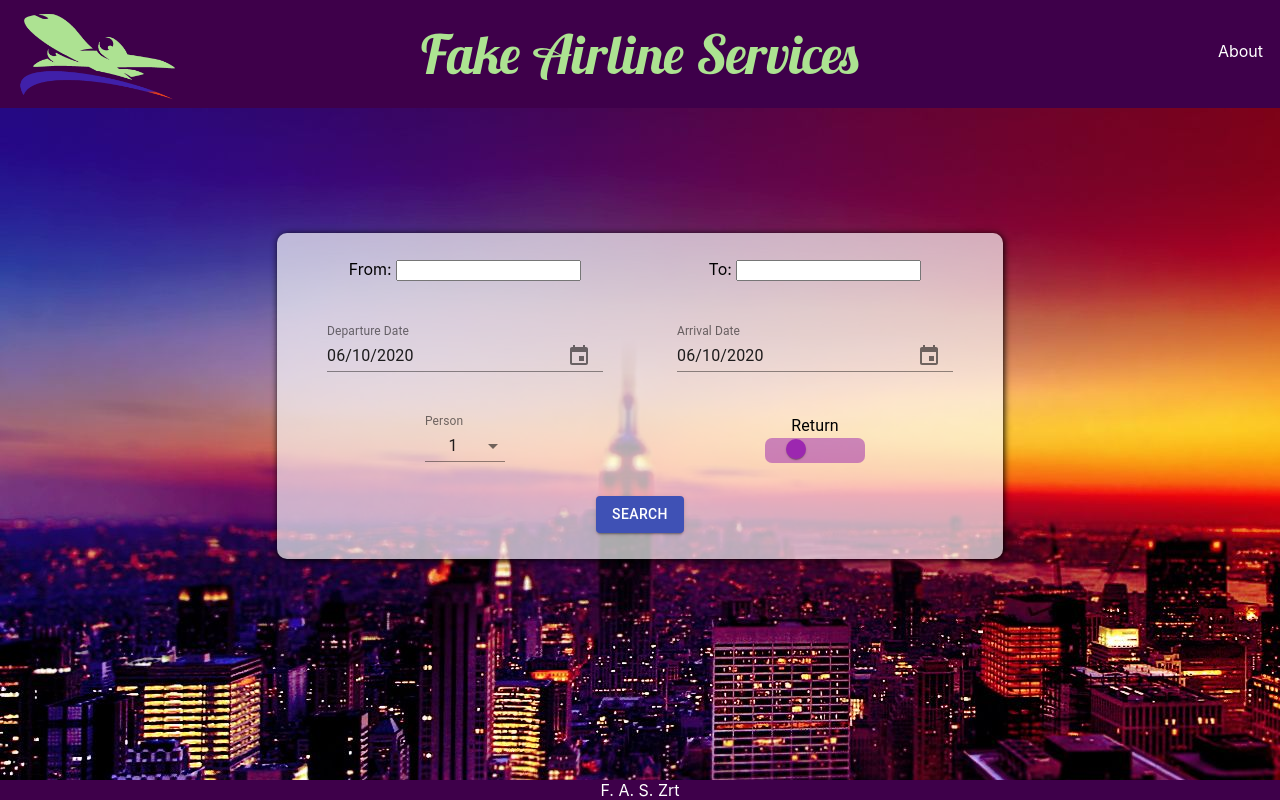
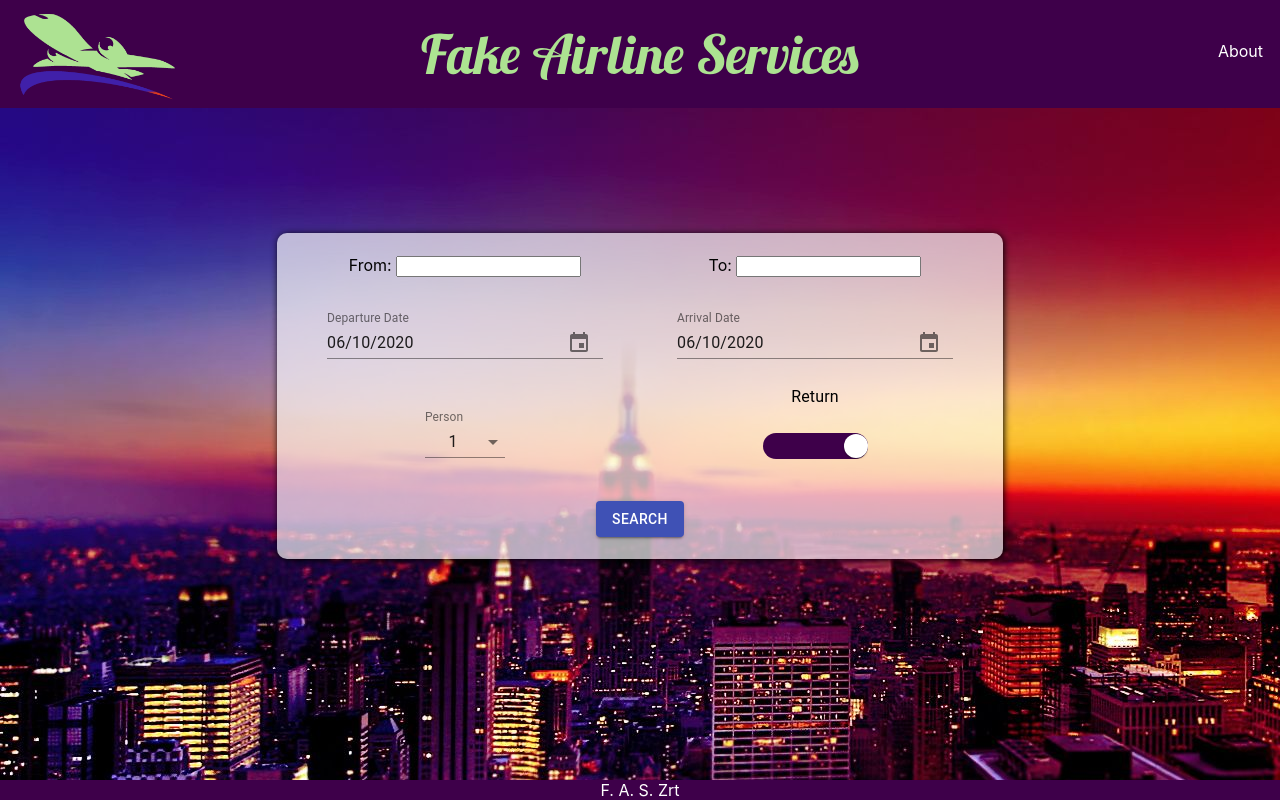
Before and after one commit to Gsuscc/fas-react, a React (Create React App) app: page / in a window 1280 px wide. Built offline with nearby package versions, Linux system fonts and the light colour scheme.

Commit message:
fix switcher

```diff
--- a/src/components/form/Switch.js
+++ b/src/components/form/Switch.js
@@ -4,30 +4,58 @@ import FormGroup from "@material-ui/core/FormGroup";
 import FormControlLabel from "@material-ui/core/FormControlLabel";
 import FormControl from "@material-ui/core/FormControl";
 import { withStyles } from "@material-ui/core/styles";
-import { purple } from "@material-ui/core/colors";
 
-const CustomSwitch = withStyles({
+const CustomSwitch = withStyles((theme) => ({
   root: {
-    width: 100,
-    height: 25,
+    width: 105,
+    height: 26,
     padding: 0,
+    margin: theme.spacing(3),
   },
   switchBase: {
     padding: 1,
     "&$checked": {
-      transform: "translateX(75px)",
+      transform: "translateX(80px)",
+      color: "white",
+      "& + $track": {
+        backgroundColor: "#3e004a",
+        opacity: 1,
+        border: "none",
+      },
     },
-    color: purple[300],
-    "&$checked": {
-      color: purple[500],
-    },
-    "&$checked + $track": {
-      backgroundColor: purple[500],
+    "&$focusVisible $thumb": {
+      color: "#ace391",
+      border: "1px solid #fff",
     },
   },
+  thumb: {
+    width: 24,
+    height: 24,
+  },
+  track: {
+    borderRadius: 26 / 2,
+    backgroundColor: "#ace391",
+    opacity: 1,
+    transition: theme.transitions.create(["background-color", "border"]),
+  },
   checked: {},
-  track: {},
-})(Switch);
+  focusVisible: {},
+}))(({ classes, ...props }) => {
+  return (
+    <Switch
+      focusVisibleClassName={classes.focusVisible}
+      disableRipple
+      classes={{
+        root: classes.root,
+        switchBase: classes.switchBase,
+        thumb: classes.thumb,
+        track: classes.track,
+        checked: classes.checked,
+      }}
+      {...props}
+    />
+  );
+});
 
 export default function FormControlLabelPosition() {
   const [checked, setChecked] = useState(true);
@@ -41,7 +69,7 @@ export default function FormControlLabelPosition() {
           className="switch"
           value="top"
           control={<CustomSwitch checked={checked} onChange={handleChange} />}
-          label="Return"
+          label={checked ? "Return" : "One-Way"}
           labelPlacement="top"
         />
       </FormGroup>
```
